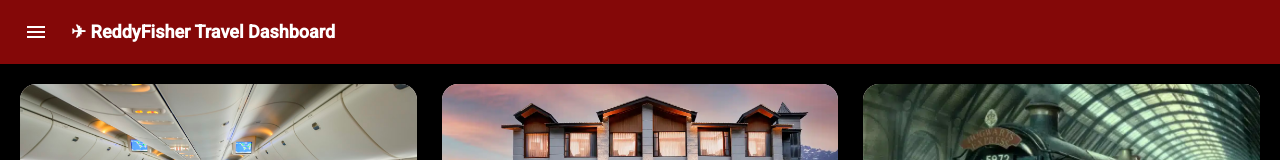
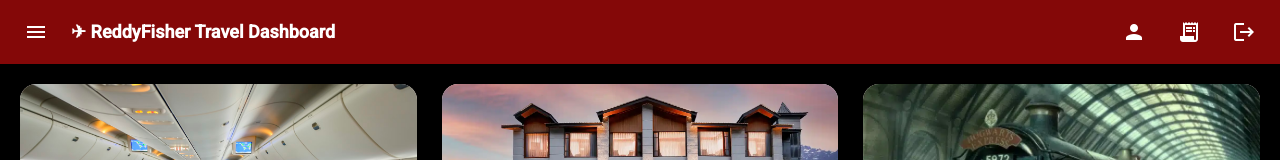
Before and after one commit to aryanreddye/Travel-App-Angular, an Angular app: page /dashboard in a window 1280 px wide. Shown: the top 160 px of the page. Built offline with nearby package versions, Linux system fonts and the light colour scheme.

Commit message:
Added Profile/Orders/Signput icons in header

```diff
--- a/src/app/dashboard/dashboard.css
+++ b/src/app/dashboard/dashboard.css
@@ -72,6 +72,10 @@ mat-toolbar {
 .toolbar-title {
   font-size: 18px;
   font-weight: bold;
+}
+
+.toolbar-spacer {
+  flex: 1 1 auto;
 }
 
 /* ORDERS PANEL */
--- a/src/app/dashboard/dashboard.html
+++ b/src/app/dashboard/dashboard.html
@@ -36,6 +36,20 @@
       </button>
 
       <span class="toolbar-title">✈ ReddyFisher Travel Dashboard</span>
+
+      <span class="toolbar-spacer"></span>
+
+      <button mat-icon-button matTooltip="Profile" (click)="openSidebarOption('profile', null)">
+        <mat-icon>person</mat-icon>
+      </button>
+
+      <button mat-icon-button matTooltip="Tickets" (click)="openSidebarOption('orders', null)">
+        <mat-icon>receipt_long</mat-icon>
+      </button>
+
+      <button mat-icon-button matTooltip="Sign Out" (click)="openSidebarOption('signout', null)">
+        <mat-icon>logout</mat-icon>
+      </button>
     </mat-toolbar>
 
     <!-- MAIN WRAPPER -->
--- a/src/app/dashboard/dashboard.ts
+++ b/src/app/dashboard/dashboard.ts
@@ -10,6 +10,7 @@ import { MatSnackBarModule } from '@angular/material/snack-bar';
 import { RouterModule, Router } from '@angular/router';
 import { MatSidenavModule } from '@angular/material/sidenav';
 import { MatToolbarModule } from '@angular/material/toolbar';
+import { MatTooltipModule } from '@angular/material/tooltip';
 
 @Component({
   selector: 'app-dashboard',
@@ -25,6 +26,7 @@ import { MatToolbarModule } from '@angular/material/toolbar';
     MatSnackBarModule,
     MatSidenavModule,
     MatToolbarModule,
+    MatTooltipModule,
     RouterModule
   ],
   templateUrl: './dashboard.html',
```
